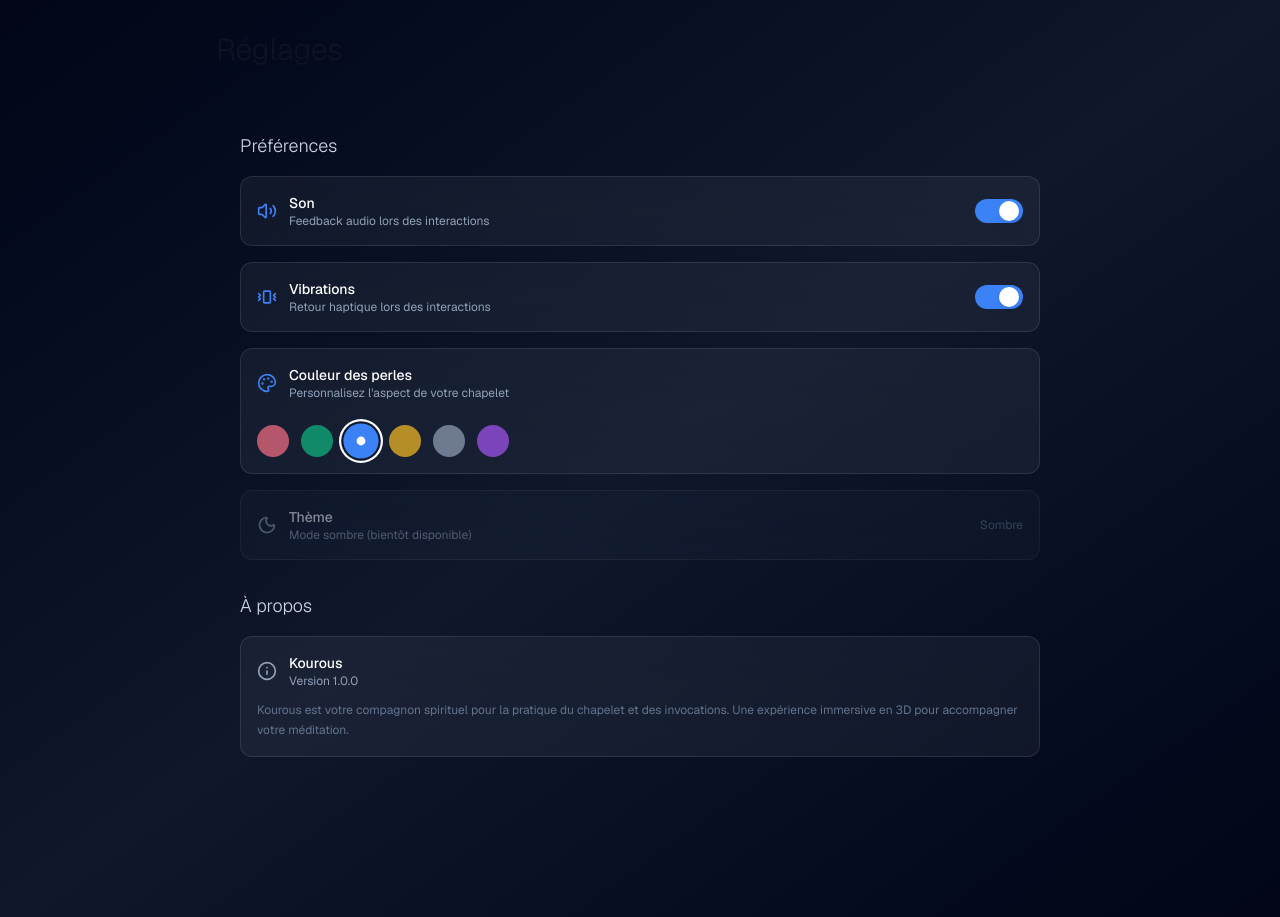
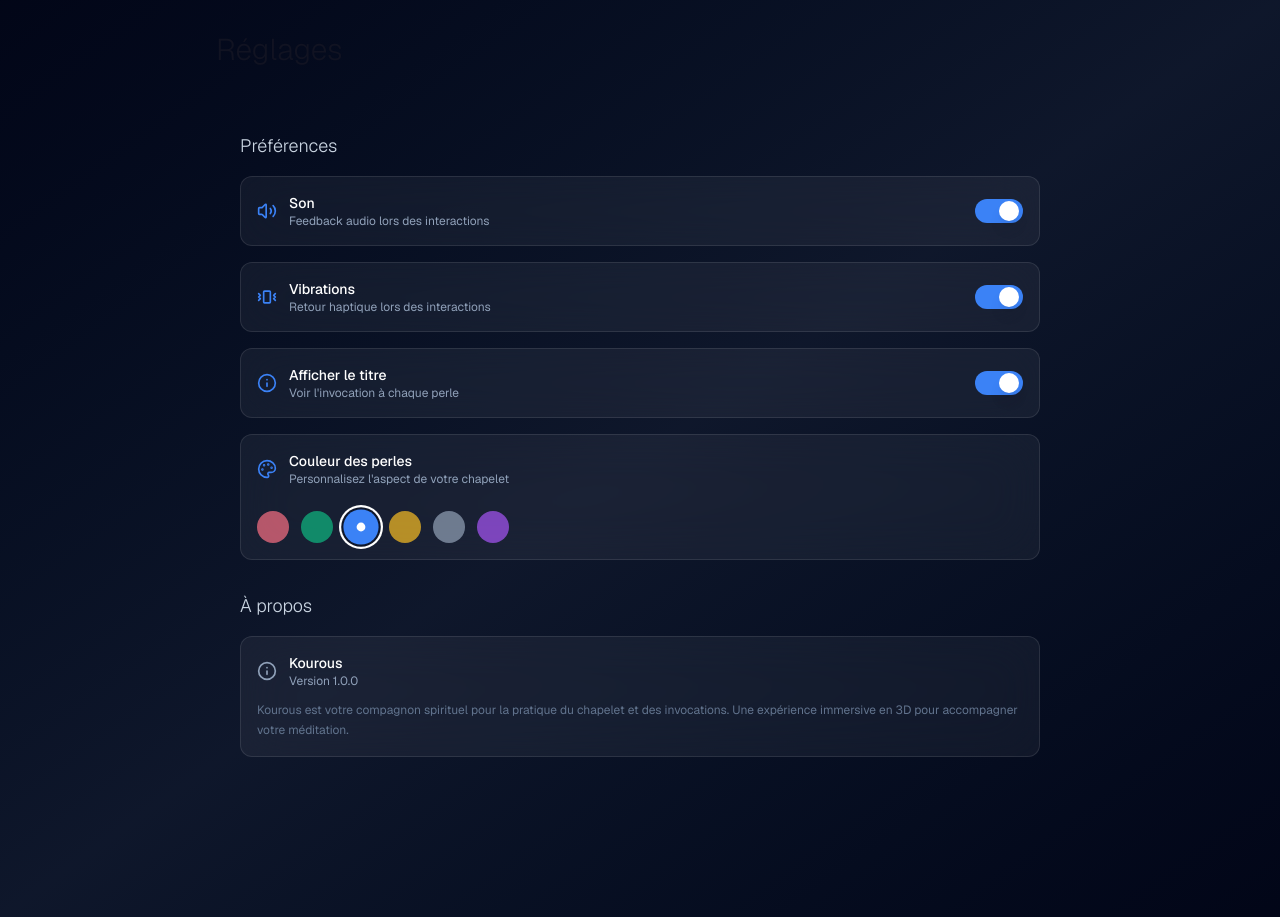
Before and after one commit to csall/kourous, a Next.js app: page /settings in a window 1280 px wide. Built offline with nearby package versions, Linux system fonts and the light colour scheme.

Commit message:
feat: Add toggle for prayer title visibility during sessions and remove theme placeholder from settings.

```diff
--- a/app/session/page.tsx
+++ b/app/session/page.tsx
@@ -53,7 +53,8 @@ function SessionContent() {
     toggleHaptics,
     toggleSound,
     beadColor,
-    totalCount
+    totalCount,
+    showTitle
   } = useSessionStore();
 
   const progress = useSessionProgress();
@@ -205,7 +206,7 @@ function SessionContent() {
       </div>
 
       {/* Prayer Text Overlay - Independent Pulse per Increment */}
-      {!isComplete && totalCount > 0 && (
+      {!isComplete && showTitle && totalCount > 0 && (
         <div
           className="absolute top-1/2 right-4 -translate-y-1/2 z-20 text-right pointer-events-none w-[35%] min-w-[120px]"
         >
--- a/components/settings/SettingsContent.tsx
+++ b/components/settings/SettingsContent.tsx
@@ -5,7 +5,7 @@ import { Volume2, VolumeX, Vibrate, Moon, Info, Palette } from "lucide-react";
 import { useSessionStore } from "@/lib/store/sessionStore";
 
 export function SettingsContent() {
-    const { soundEnabled, hapticsEnabled, toggleSound, toggleHaptics, beadColor, setBeadColor } = useSessionStore();
+    const { soundEnabled, hapticsEnabled, toggleSound, toggleHaptics, beadColor, setBeadColor, showTitle, toggleShowTitle } = useSessionStore();
 
     const colors = [
         { name: "Rose", value: "#fb7185" },
@@ -74,6 +74,27 @@ export function SettingsContent() {
                     </div>
                 </div>
 
+                {/* Show Title Toggle */}
+                <div className="bg-white/5 backdrop-blur-xl border border-white/10 rounded-xl p-4">
+                    <div className="flex items-center justify-between">
+                        <div className="flex items-center gap-3">
+                            <Info size={20} style={{ color: showTitle ? beadColor : '#94a3b8' }} />
+                            <div>
+                                <div className="text-sm font-medium text-white">Afficher le titre</div>
+                                <div className="text-xs text-slate-400">Voir l'invocation à chaque perle</div>
+                            </div>
+                        </div>
+                        <button
+                            onClick={toggleShowTitle}
+                            className="w-12 h-6 rounded-full transition-all"
+                            style={{ backgroundColor: showTitle ? beadColor : '#334155' }}
+                        >
+                            <div className={`w-5 h-5 rounded-full bg-white shadow-lg transform transition-transform ${showTitle ? 'translate-x-6' : 'translate-x-0.5'
+                                }`} />
+                        </button>
+                    </div>
+                </div>
+
                 {/* Color Selection */}
                 <div className="bg-white/5 backdrop-blur-xl border border-white/10 rounded-xl p-4">
                     <div className="space-y-4">
@@ -106,19 +127,7 @@ export function SettingsContent() {
                     </div>
                 </div>
 
-                {/* Theme (Coming Soon) */}
-                <div className="bg-white/5 backdrop-blur-xl border border-white/10 rounded-xl p-4 opacity-50">
-                    <div className="flex items-center justify-between">
-                        <div className="flex items-center gap-3">
-                            <Moon size={20} className="text-slate-400" />
-                            <div>
-                                <div className="text-sm font-medium text-white">Thème</div>
-                                <div className="text-xs text-slate-400">Mode sombre (bientôt disponible)</div>
-                            </div>
-                        </div>
-                        <div className="text-xs text-slate-500">Sombre</div>
-                    </div>
-                </div>
+
             </motion.div>
 
             {/* About Section */}
--- a/lib/store/sessionStore.ts
+++ b/lib/store/sessionStore.ts
@@ -11,6 +11,7 @@ export type SessionState = {
   hapticsEnabled: boolean;
   soundEnabled: boolean;
   beadColor: string;
+  showTitle: boolean;
 
   setPreset: (preset: PrayerPreset) => void;
   setPresetById: (id: string) => void;
@@ -21,6 +22,7 @@ export type SessionState = {
   reset: () => void;
   toggleHaptics: () => void;
   toggleSound: () => void;
+  toggleShowTitle: () => void;
   setBeadColor: (color: string) => void;
 };
 
@@ -154,6 +156,9 @@ export const useSessionStore = create<SessionState>()(
       toggleHaptics: () => set((state) => ({ hapticsEnabled: !state.hapticsEnabled })),
       toggleSound: () => set((state) => ({ soundEnabled: !state.soundEnabled })),
       setBeadColor: (color: string) => set({ beadColor: color }),
+
+      showTitle: true,
+      toggleShowTitle: () => set((state) => ({ showTitle: !state.showTitle })),
     }),
     {
       name: "kourous-session-storage",
```
